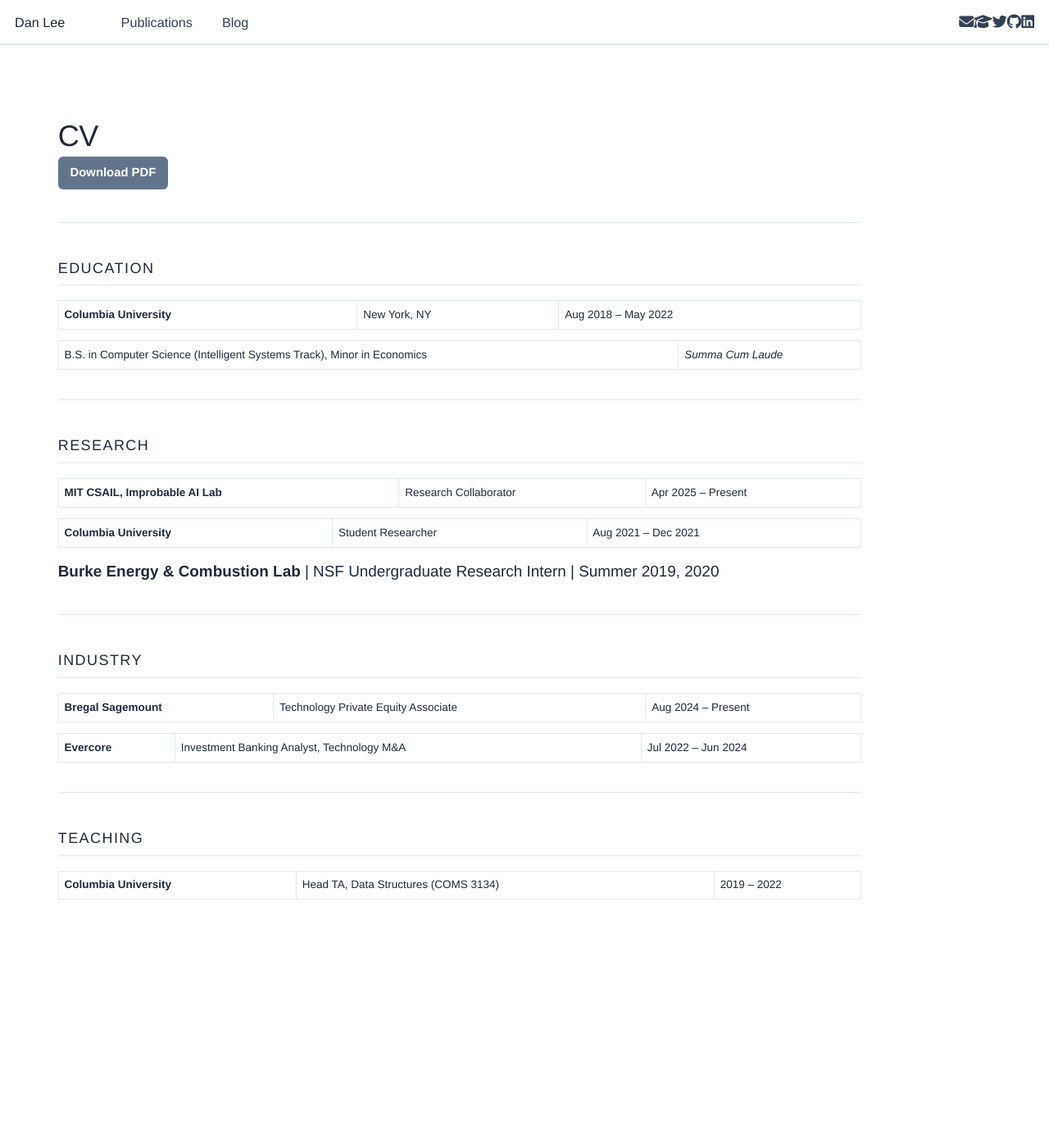
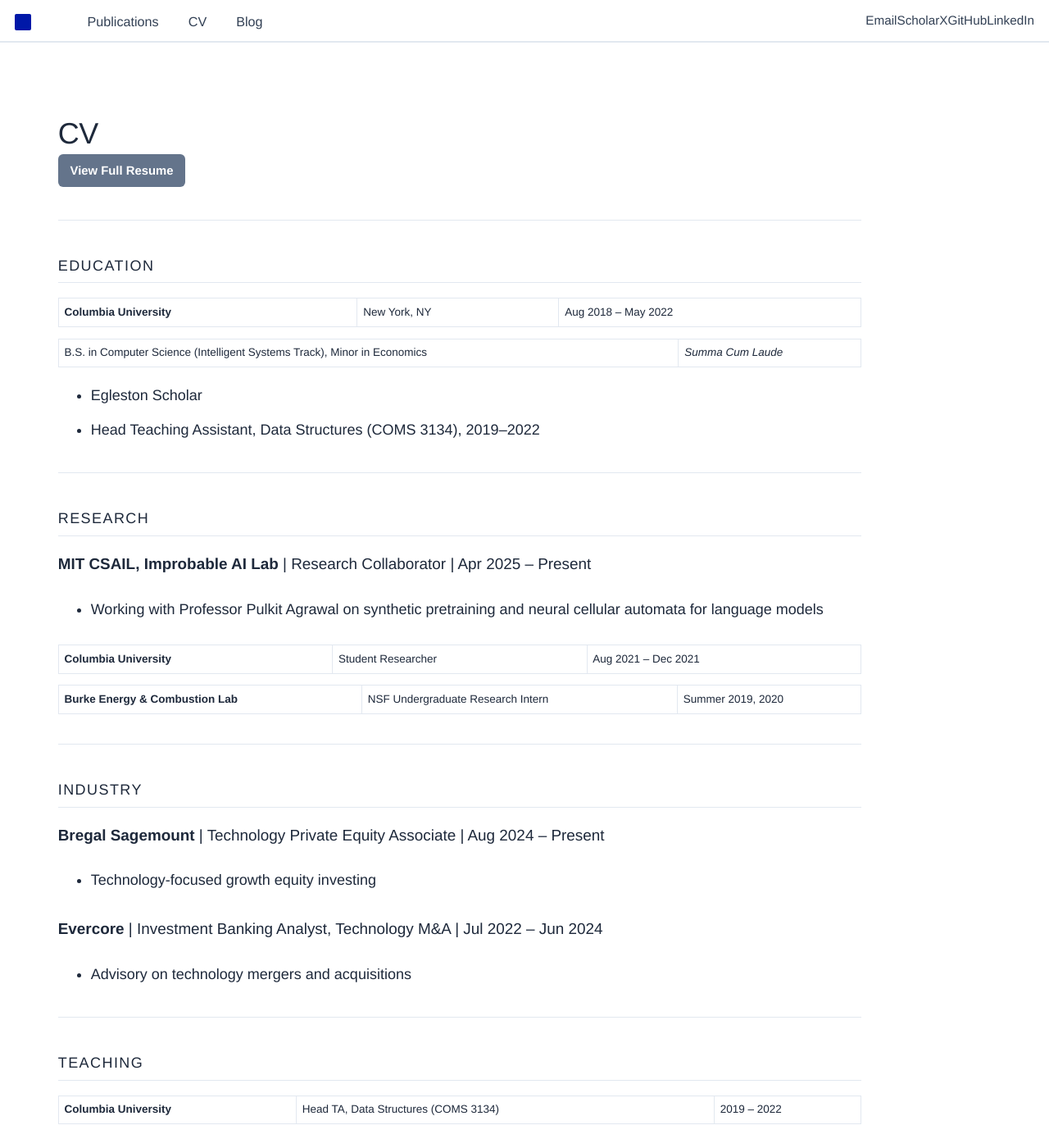
Before and after one commit to danihyunlee/danihyunlee.github.io, a Jekyll site: the page built from _pages/cv.md, in a window 1280 px wide and 1400 px high. Shown: the whole window at 82% size. Built offline with Jekyll 4.4.1, drawn with Linux system fonts in a browser that asks for light colours; some of the changed text lies outside the part shown.

```diff
--- a/_data/navigation.yml
+++ b/_data/navigation.yml
@@ -4,5 +4,8 @@ main:
   - title: "Publications"
     url: /publications/
 
+  - title: "CV"
+    url: /cv/
+
   - title: "Blog"
     url: /blog/
--- a/_includes/masthead.html
+++ b/_includes/masthead.html
@@ -6,7 +6,7 @@
       <nav id="site-nav" class="greedy-nav">
         <button><div class="navicon"></div></button>
         <ul class="visible-links">
-          <li class="masthead__menu-item masthead__menu-item--lg persist"><a href="{{ base_path }}/" class="masthead__name">{{ site.title }}</a></li>
+          <li class="masthead__menu-item masthead__menu-item--lg persist"><a href="{{ base_path }}/" class="masthead__logo" aria-label="Home"><span class="blue-square"></span></a></li>
           {% for link in site.data.navigation.main %}
             {% if link.url contains 'http' %}
               {% assign domain = '' %}
@@ -18,11 +18,11 @@
         </ul>
         <ul class="hidden-links hidden"></ul>
         <div class="masthead__social-links">
-          <a href="mailto:dani.cmh.lee@gmail.com" title="Email"><i class="fas fa-envelope"></i></a>
-          <a href="https://scholar.google.com/citations?hl=en&user=9sXW7koAAAAJ" target="_blank" title="Google Scholar"><i class="fas fa-graduation-cap"></i></a>
-          <a href="https://x.com/Danicmhlee" target="_blank" title="X"><i class="fab fa-twitter"></i></a>
-          <a href="https://github.com/danihyunlee" target="_blank" title="GitHub"><i class="fab fa-github"></i></a>
-          <a href="https://www.linkedin.com/in/dan-l-92a06a135/" target="_blank" title="LinkedIn"><i class="fab fa-linkedin"></i></a>
+          <a href="mailto:dani.cmh.lee@gmail.com">Email</a>
+          <a href="https://scholar.google.com/citations?hl=en&user=9sXW7koAAAAJ" target="_blank">Scholar</a>
+          <a href="https://x.com/Danicmhlee" target="_blank">X</a>
+          <a href="https://github.com/danihyunlee" target="_blank">GitHub</a>
+          <a href="https://www.linkedin.com/in/dan-l-92a06a135/" target="_blank">LinkedIn</a>
         </div>
       </nav>
     </div>
--- a/_pages/cv.md
+++ b/_pages/cv.md
@@ -7,7 +7,7 @@ author_profile: false
 
 # CV
 
-[Download PDF](/files/cv.pdf){: .btn}
+[View Full Resume](https://docs.google.com/document/d/12VuiTHOVGu8xActILU78gH_o0FcO_mft/edit?usp=sharing&ouid=106331480976541144554&rtpof=true&sd=true){: .btn target="_blank"}
 
 ---
 
@@ -17,27 +17,38 @@ author_profile: false
 
 B.S. in Computer Science (Intelligent Systems Track), Minor in Economics | *Summa Cum Laude*
 
+- Egleston Scholar
+- Head Teaching Assistant, Data Structures (COMS 3134), 2019–2022
+
 ---
 
 ## Research
 
 **MIT CSAIL, Improbable AI Lab** | Research Collaborator | Apr 2025 – Present
+- Working with Professor Pulkit Agrawal on synthetic pretraining and neural cellular automata for language models
 
 **Columbia University** | Student Researcher | Aug 2021 – Dec 2021
 
-**Burke Energy & Combustion Lab** | NSF Undergraduate Research Intern | Summer
-2019, 2020
+**Burke Energy & Combustion Lab** | NSF Undergraduate Research Intern | Summer 2019, 2020
 
 ---
 
 ## Industry
 
 **Bregal Sagemount** | Technology Private Equity Associate | Aug 2024 – Present
+- Technology-focused growth equity investing
 
 **Evercore** | Investment Banking Analyst, Technology M&A | Jul 2022 – Jun 2024
+- Advisory on technology mergers and acquisitions
 
 ---
 
 ## Teaching
 
 **Columbia University** | Head TA, Data Structures (COMS 3134) | 2019 – 2022
+
+---
+
+## Publications
+
+- *[Training Language Models via Neural Cellular Automata](https://arxiv.org/abs/2603.10055)* — **Dan Lee**\*, Seungwook Han\*, Akarsh Kumar, Pulkit Agrawal. Preprint, 2025.
--- a/_sass/layout/_masthead.scss
+++ b/_sass/layout/_masthead.scss
@@ -53,6 +53,16 @@
     }
   }
 
+  &__logo {
+    display: flex;
+    align-items: center;
+    padding: 0;
+
+    &:hover .blue-square {
+      opacity: 0.8;
+    }
+  }
+
   &__highlight {
     color: var(--global-text-color) !important;
   }
@@ -92,8 +102,8 @@
   a {
     display: inline-block !important;
     color: var(--global-text-color-light);
-    font-size: 1rem;
-    padding: 0.3rem 0.4rem;
+    font-size: 0.85rem;
+    padding: 0.3rem 0.5rem;
     margin: 0 !important;
 
     &:hover {
@@ -105,3 +115,12 @@
     }
   }
 }
+
+.blue-square {
+  display: inline-block;
+  width: 20px;
+  height: 20px;
+  background-color: #0018A8;
+  border-radius: 2px;
+  vertical-align: middle;
+}
```
Also changed, not shown: _pages/blog.md (+9 -1 lines), _pages/publications.md (+4 -2 lines).
